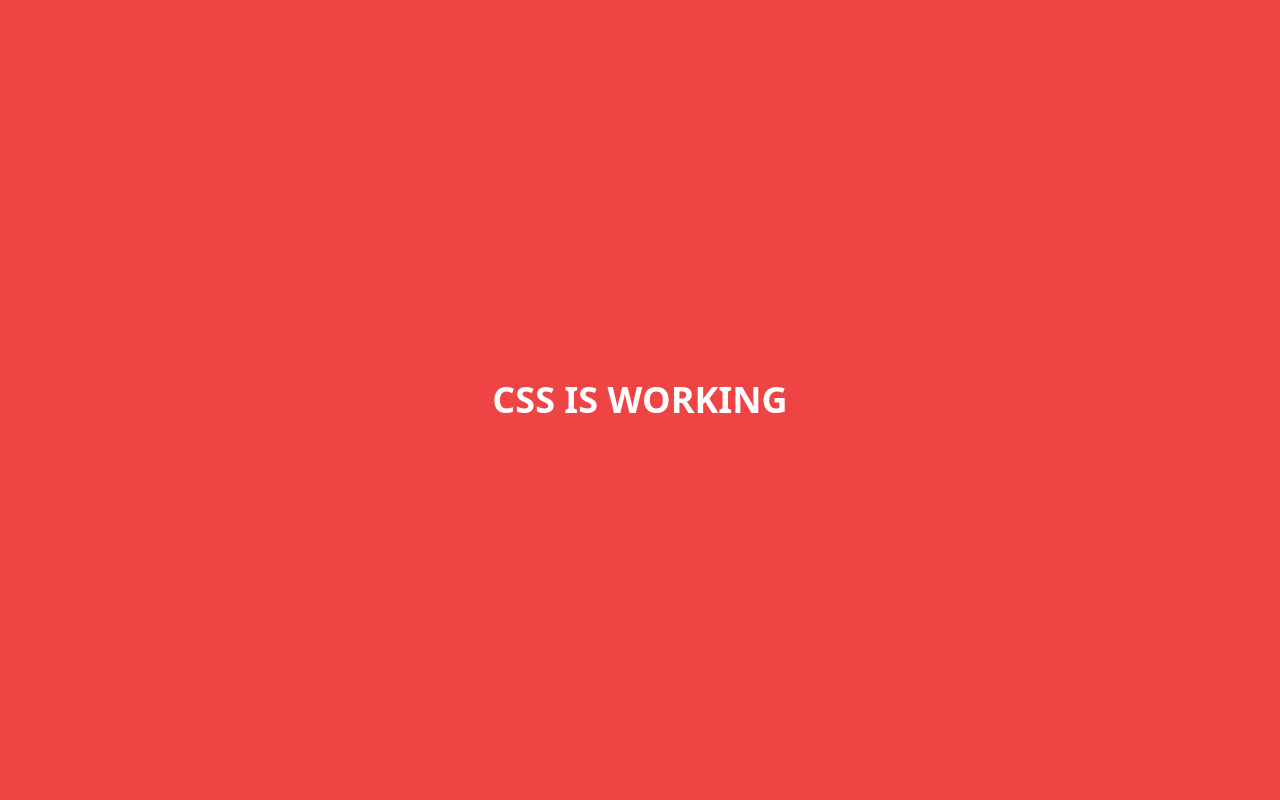
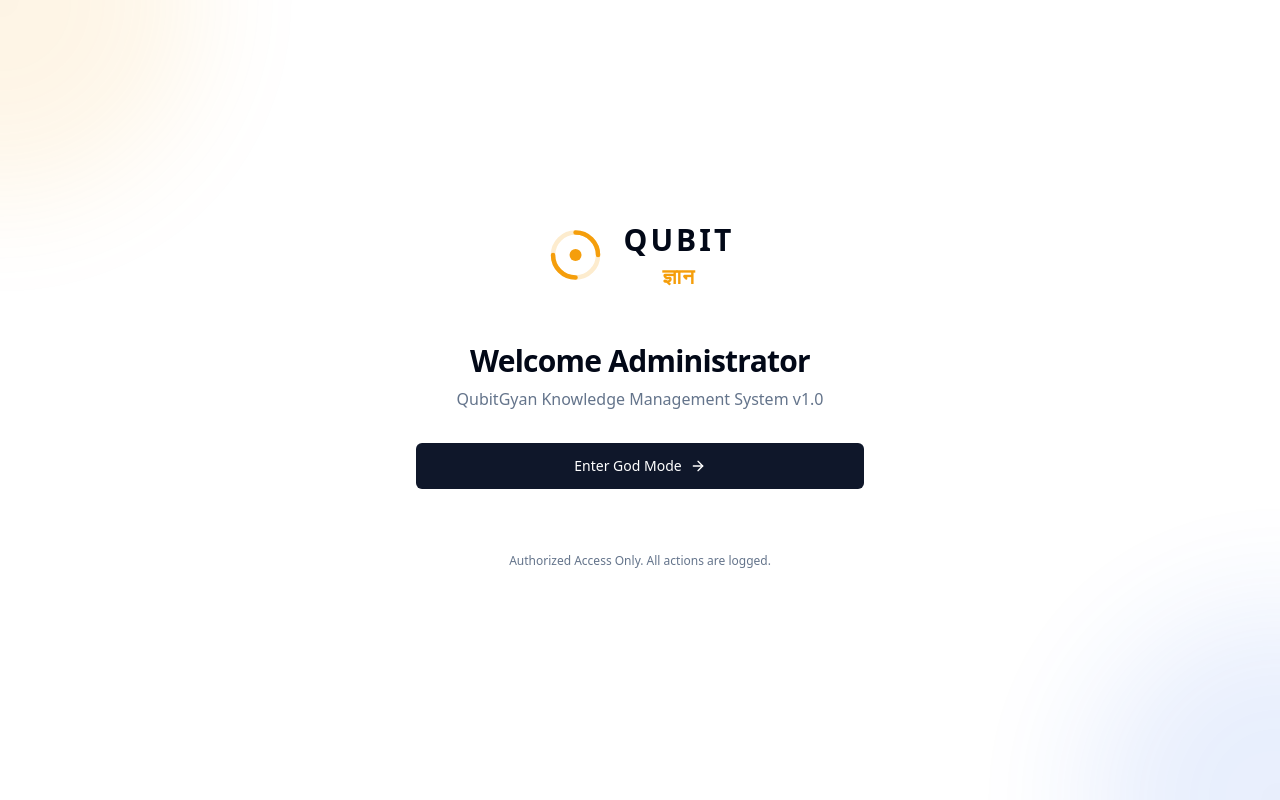
Before and after one commit to cmlowerence/qubitgyan-admin, a Next.js app: page / in a window 1280 px wide. Built offline with nearby package versions, Linux system fonts and the light colour scheme.

Commit message:
boiler page generation

```diff
--- a/src/app/page.tsx
+++ b/src/app/page.tsx
@@ -1,9 +1,48 @@
+import Link from "next/link";
+import { Logo } from "@/components/brand/Logo";
+import { ArrowRight } from "lucide-react";
+
 export default function Home() {
   return (
-    <main className="flex min-h-screen flex-col items-center justify-center bg-red-500">
-      <h1 className="text-4xl font-bold text-white">
-        CSS IS WORKING
-      </h1>
+    <main className="flex min-h-screen flex-col items-center justify-center p-8 bg-background relative overflow-hidden">
+
+      {/* Background Decor */}
+      <div className="absolute inset-0 z-0 opacity-10 pointer-events-none">
+        <div className="absolute top-0 left-0 w-96 h-96 bg-amber-500 rounded-full blur-3xl -translate-x-1/2 -translate-y-1/2" />
+        <div className="absolute bottom-0 right-0 w-96 h-96 bg-blue-600 rounded-full blur-3xl translate-x-1/2 translate-y-1/2" />
+      </div>
+
+      <div className="z-10 flex flex-col items-center max-w-md w-full text-center space-y-8">
+        {/* Logo */}
+        <div className="mb-8 scale-150">
+          <Logo />
+        </div>
+
+        {/* Welcome Text */}
+        <div className="space-y-2">
+          <h1 className="text-3xl font-bold tracking-tight text-foreground">
+            Welcome Administrator
+          </h1>
+          <p className="text-muted-foreground">
+            QubitGyan Knowledge Management System v1.0
+          </p>
+        </div>
+
+        {/* Action Button */}
+        <Link href="/admin" className="w-full">
+          <button className="w-full group relative flex justify-center items-center gap-2 py-3 px-4 border border-transparent text-sm font-medium rounded-md text-white bg-slate-900 hover:bg-slate-800 focus:outline-none focus:ring-2 focus:ring-offset-2 focus:ring-slate-900 transition-all dark:bg-slate-50 dark:text-slate-900 dark:hover:bg-slate-200">
+            Enter God Mode
+            <ArrowRight className="w-4 h-4 group-hover:translate-x-1 transition-transform" />
+          </button>
+        </Link>
+
+        {/* Footer */}
+        <div className="pt-8">
+          <p className="text-xs text-muted-foreground">
+            Authorized Access Only. All actions are logged.
+          </p>
+        </div>
+      </div>
     </main>
   );
 }
--- /dev/null
+++ b/src/components/brand/Logo.tsx
@@ -0,0 +1,34 @@
+import React from 'react';
+import { cn } from '@/lib/utils';
+
+interface LogoProps {
+  className?: string;
+  variant?: 'light' | 'dark';
+}
+
+export function Logo({ className, variant = 'light' }: LogoProps) {
+  // Brand Colors
+  const knowledgeGold = "#F59E0B";
+
+  return (
+    <div className={cn("flex items-center gap-3", className)}>
+      {/* ICON */}
+      <svg width="40" height="40" viewBox="0 0 80 80" fill="none" xmlns="http://www.w3.org/2000/svg" className="shrink-0">
+        <circle cx="40" cy="40" r="30" stroke={knowledgeGold} strokeWidth="6" strokeOpacity="0.2" />
+        <path d="M40 10C56.5685 10 70 23.4315 70 40" stroke={knowledgeGold} strokeWidth="6" strokeLinecap="round" />
+        <path d="M40 70C23.4315 70 10 56.5685 10 40" stroke={knowledgeGold} strokeWidth="6" strokeLinecap="round" />
+        <circle cx="40" cy="40" r="8" fill={knowledgeGold} />
+      </svg>
+
+      {/* TEXT */}
+      <div className="flex flex-col leading-none">
+        <span className="text-xl font-bold tracking-widest text-foreground">
+          QUBIT
+        </span>
+        <span className="text-sm font-serif font-bold tracking-wider" style={{ color: knowledgeGold }}>
+          ज्ञान
+        </span>
+      </div>
+    </div>
+  );
+}
--- /dev/null
+++ b/src/components/ui/loading-screen.tsx
@@ -0,0 +1,36 @@
+'use client';
+
+import React from 'react';
+import { motion } from 'framer-motion';
+import { Logo } from '@/components/brand/Logo';
+
+export default function LoadingScreen() {
+  return (
+    <div className="fixed inset-0 bg-background flex flex-col items-center justify-center z-50">
+      <motion.div
+        initial={{ opacity: 0, scale: 0.9 }}
+        animate={{ opacity: 1, scale: 1 }}
+        transition={{ duration: 0.5 }}
+      >
+        <Logo className="scale-150" />
+      </motion.div>
+
+      <motion.div
+        className="mt-8 h-1 w-48 bg-muted rounded-full overflow-hidden"
+      >
+        <motion.div
+          className="h-full bg-amber-500"
+          initial={{ x: '-100%' }}
+          animate={{ x: '100%' }}
+          transition={{
+            repeat: Infinity,
+            duration: 1.5,
+            ease: "easeInOut"
+          }}
+        />
+      </motion.div>
+
+      <p className="mt-4 text-muted-foreground text-sm animate-pulse">Initializing System...</p>
+    </div>
+  );
+}
```
